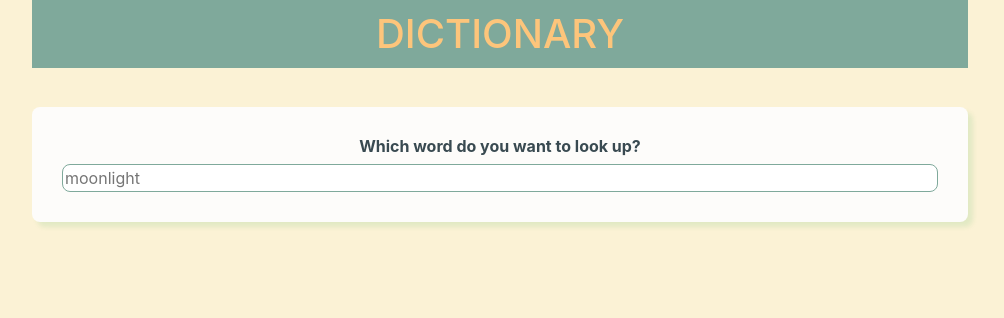
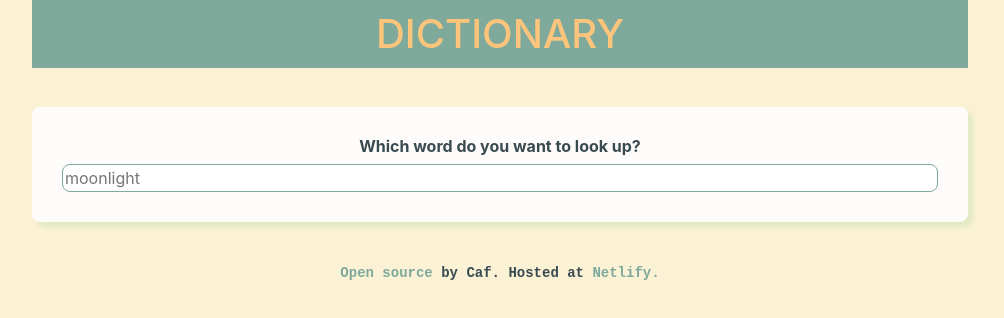
Before and after one commit to cafrmen/dictionary-app, a React (Create React App) app: page / in a window 1280 px wide. Shown: the top 318 px of the page, without its empty margins (140-1144 px from the left). Built offline with nearby package versions, Linux system fonts and the light colour scheme; no server answers.

Commit message:
Added footer

```diff
--- a/src/App.css
+++ b/src/App.css
@@ -2,6 +2,16 @@
   text-align: center;
   max-width: 960px;
   margin: 0 auto;
+}
+
+footer {
+  font-family: "Courier New", Courier, monospace;
+  font-weight: bold;
+}
+
+footer a {
+  text-decoration: none;
+  color: #7fa99b;
 }
 
 body {
@@ -61,6 +71,10 @@ header {
   margin-bottom: 15px;
 }
 
+.Meaning .description {
+  margin-top: 10px;
+}
+
 .Meaning .example {
   margin-top: 8px;
   font-size: 13px;
--- a/src/App.js
+++ b/src/App.js
@@ -15,6 +15,19 @@ export default function App() {
           <Dictionary />
         </main>
 
+        <br />
+
+        <footer>
+          <small>
+            <a href="https://github.com/cafrmen/dictionary-app" target="_blank" rel="noreferrer">Open source </a>
+            by Caf. Hosted at
+            <a
+              href="https://distracted-bhabha-6b1eea.netlify.app"
+              target="_blank" rel="noreferrer"> Netlify.
+            </a>
+          </small>
+        </footer>
+
       </div>
     </div>
   );
```
